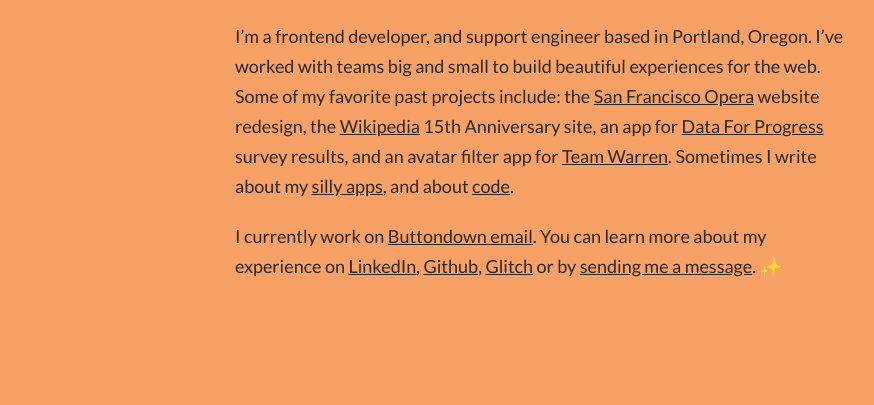
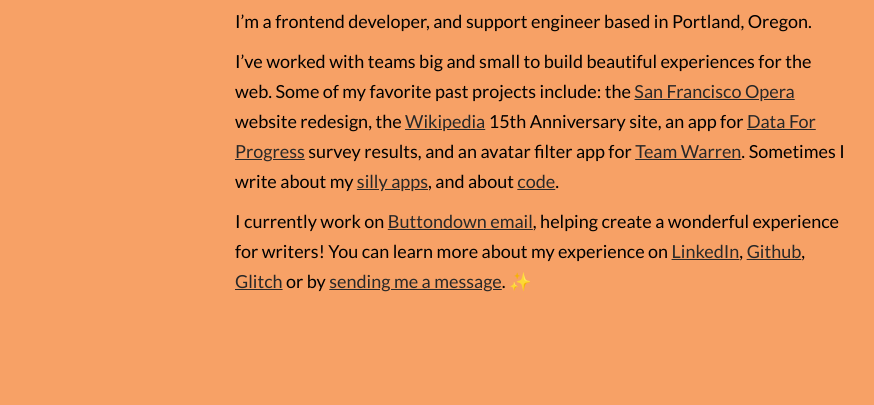
Before and after one commit to smonette/dotcom, a plain HTML site: page index.html in a window 1280 px wide. Shown: the part 395-800 px from the top of the page, without its empty margins (100-974 px from the left). Drawn offline with Linux system fonts and the light colour scheme; a web font is replaced by a local one.

Commit message:
😇🟠 Updated with Glitch

```diff
--- a/index.html
+++ b/index.html
@@ -4,7 +4,10 @@
     <meta charset="utf-8" />
     <title>Steph Monette</title>
     <link href="style.css" rel="stylesheet" />
-    <link href="https://cdn.glitch.global/0465aee8-3c5a-41fb-be9a-2b1e456bb200/favicon.ico?v=1709593533438" rel="shortcut icon" />
+    <link
+      href="https://cdn.glitch.global/0465aee8-3c5a-41fb-be9a-2b1e456bb200/favicon.ico?v=1709593533438"
+      rel="shortcut icon"
+    />
     <meta name="viewport" content="width=device-width, initial-scale=1.0" />
   </head>
   <body>
@@ -18,11 +21,15 @@
       </div>
 
       <div class="row">
-        <div class="col-xs-12 col-sm-6 col-sm-offset-3">
-          <p class="introduction mar-bottom">
-            I&rsquo;m a frontend developer, and support engineer based in Portland, Oregon. I&rsquo;ve
-            worked with teams big and small to build beautiful experiences for
-            the web. Some of my favorite past projects include: the
+        <div class="col-xs-12 col-sm-8 col-sm-offset-2 col-md-6 col-md-offset-3">
+          <p>
+            I&rsquo;m a frontend developer, and support engineer based in
+            Portland, Oregon.
+          </p>
+          <p>
+            I&rsquo;ve worked with teams big and small to build beautiful
+            experiences for the web. Some of my favorite past projects include:
+            the
             <a href="https://sfopera.com/" target="_blank"
               >San Francisco Opera</a
             >
@@ -40,8 +47,11 @@
             >, and about <a href="https://dev.to/smonette">code</a>.
           </p>
 
-          <p class="introduction">
-            I currently work on <a href="https://buttondown.com/">Buttondown email</a>. You can learn more about my experience on
+          <p>
+            I currently work on
+            <a href="https://buttondown.com/">Buttondown email</a>, helping
+            create a wonderful experience for writers! You can learn more about
+            my experience on
             <a href="https://www.linkedin.com/in/stephmonette/">LinkedIn</a>,
             <a href="https://github.com/smonette">Github</a>,
             <a href="https://glitch.com/@smonette">Glitch</a> or by
```
Also changed, not shown: 3 other files.
